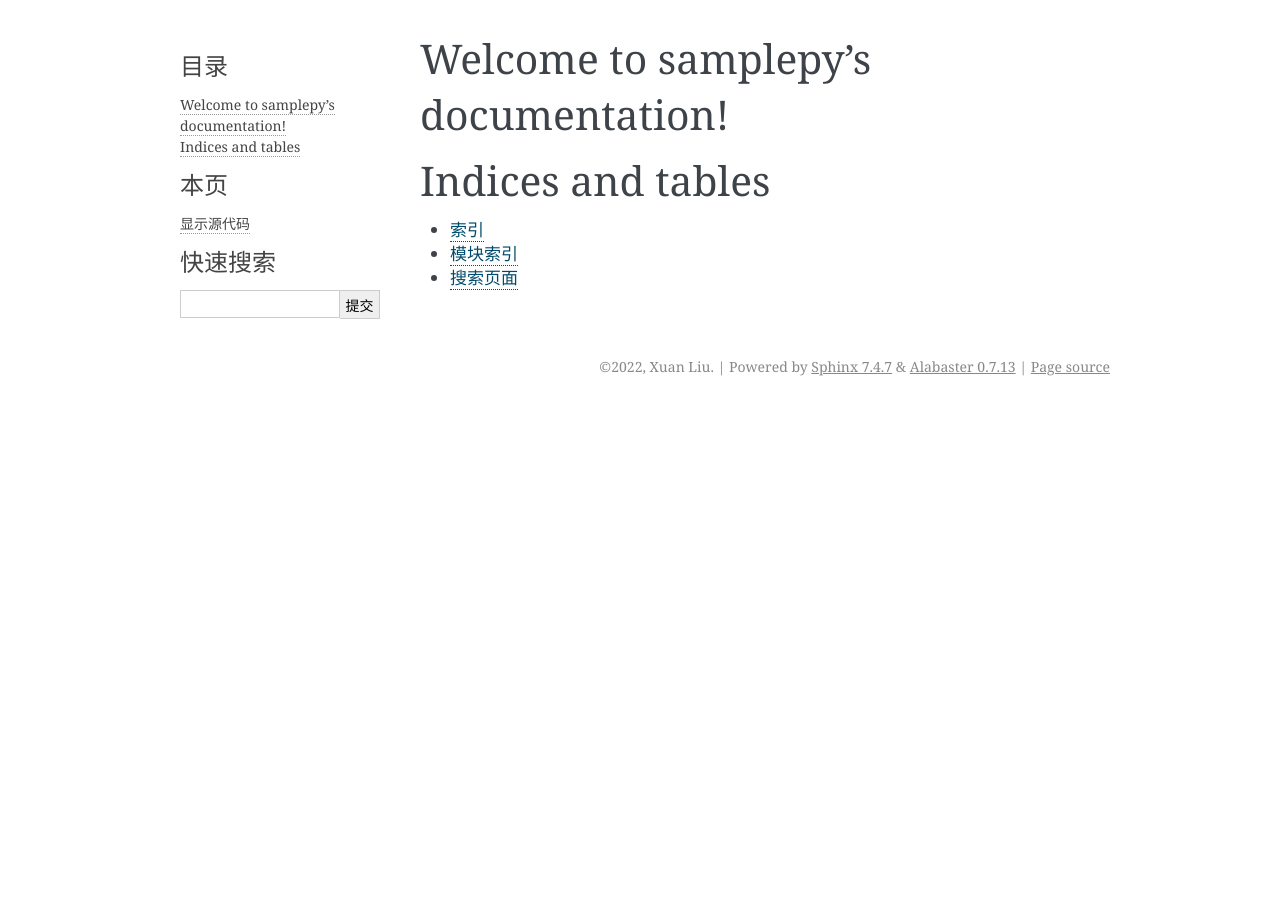
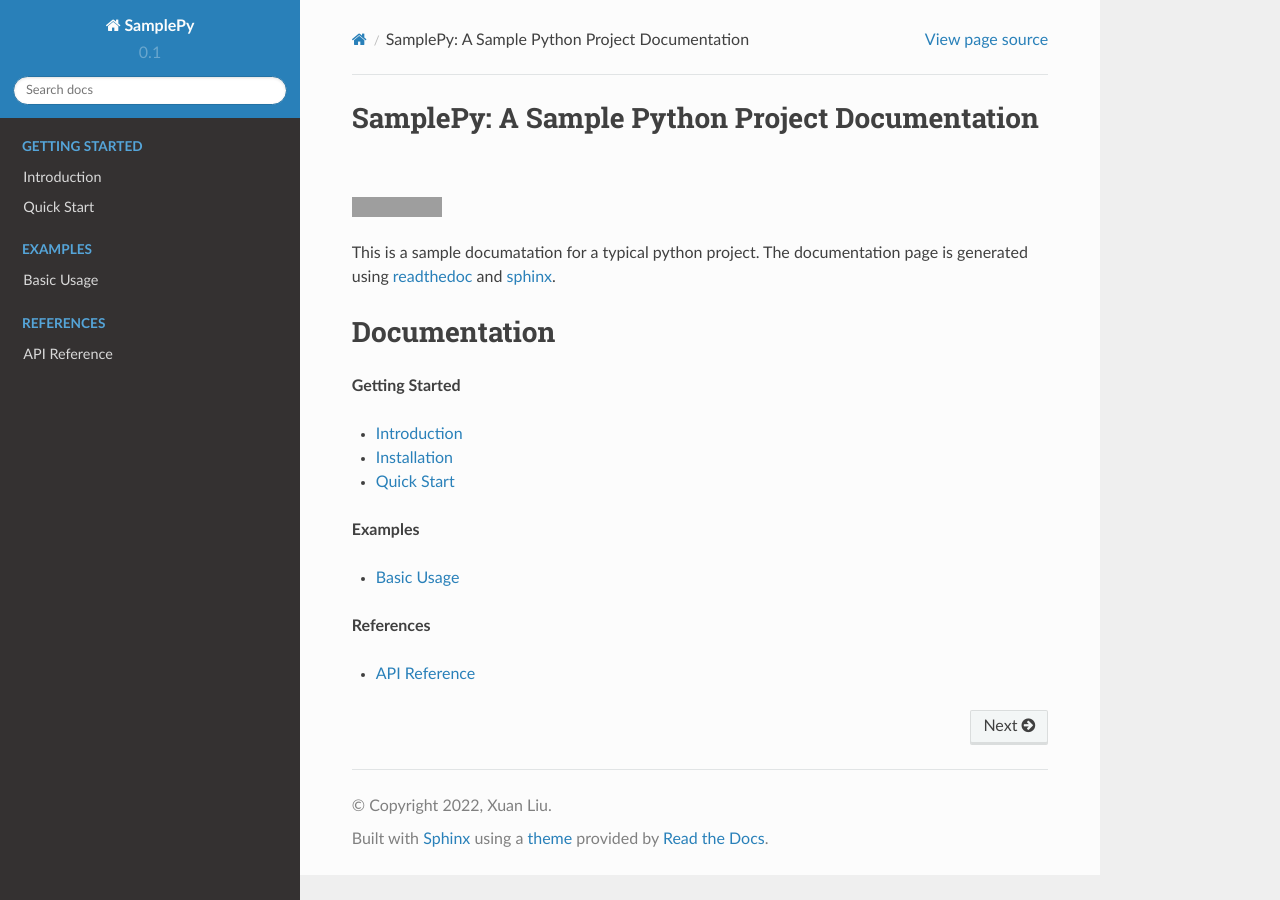
Before and after one commit to seraph0012/samplepy, a Sphinx documentation site: the page built from docs/index.rst, in a window 1280 px wide. Built offline with Sphinx 7.4.7 and the Read the Docs theme 2.0.0, drawn with Linux system fonts in a browser that asks for light colours; pages that are not in the unit, such as notebooks, are missing from menus; grey boxes are pictures that could not be loaded.

Commit message:
create basic documatations

```diff
--- a/docs/conf.py
+++ b/docs/conf.py
@@ -11,15 +11,18 @@
 # documentation root, use os.path.abspath to make it absolute, like shown here.
 #
 # import os
-# import sys
-# sys.path.insert(0, os.path.abspath('.'))
+import sys
+sys.path.insert(0, os.path.abspath('..'))
 
 
 # -- Project information -----------------------------------------------------
 
-project = 'samplepy'
+project = 'SamplePy'
 copyright = '2022, Xuan Liu'
 author = 'Xuan Liu'
+
+version = '0.1'
+release = '0.1.1'
 
 
 # -- General configuration ---------------------------------------------------
@@ -28,7 +31,17 @@ author = 'Xuan Liu'
 # extensions coming with Sphinx (named 'sphinx.ext.*') or your custom
 # ones.
 extensions = [
+    'sphinx.ext.autodoc',
+    'sphinx.ext.autosummary',
+    'sphinx.ext.intersphinx',
+    'sphinx.ext.napoleon',
+    'sphinx.ext.todo',
+    'nbsphinx',
+    'nbsphinx_link',
 ]
+
+autodoc_default_flags = ["members"]
+autosummary_generate = True
 
 # Add any paths that contain templates here, relative to this directory.
 templates_path = ['_templates']
@@ -38,7 +51,8 @@ templates_path = ['_templates']
 #
 # This is also used if you do content translation via gettext catalogs.
 # Usually you set "language" from the command line for these cases.
-language = 'zh_CN'
+# language = 'zh_CN'
+language = None
 
 # List of patterns, relative to source directory, that match files and
 # directories to ignore when looking for source files.
@@ -51,9 +65,22 @@ exclude_patterns = ['_build', 'Thumbs.db', '.DS_Store']
 # The theme to use for HTML and HTML Help pages.  See the documentation for
 # a list of builtin themes.
 #
-html_theme = 'alabaster'
+html_theme = 'sphinx_rtd_theme'
+
+# Theme options are theme-specific and customize the look and feel of a theme
+# further.  For a list of options available for each theme, see the
+# documentation.
+html_theme_options = {
+    "canonical_url": "https://pypsa.readthedocs.io",
+    "display_version": True,
+    "sticky_navigation": True,
+    #'style_nav_header_background': '#009682',
+}
 
 # Add any paths that contain custom static files (such as style sheets) here,
 # relative to this directory. They are copied after the builtin static files,
 # so a file named "default.css" will overwrite the builtin "default.css".
 html_static_path = ['_static']
+
+# Example configuration for intersphinx: refer to the Python standard library.
+intersphinx_mapping = {"https://docs.python.org/": None}
--- a/docs/index.rst
+++ b/docs/index.rst
@@ -3,18 +3,52 @@
    You can adapt this file completely to your liking, but it should at least
    contain the root `toctree` directive.
 
-Welcome to samplepy's documentation!
-====================================
+SamplePy: A Sample Python Project Documentation
+===============================================
 
-.. toctree::
-   :maxdepth: 2
-   :caption: Contents:
+.. image:: https://img.shields.io/pypi/l/pypsa.svg
+    :target: License
+
+This is a sample documatation for a typical python project. The documentation page is generated using `readthedoc <https://readthedocs.org/>`_ and `sphinx <https://www.sphinx-doc.org/en/master/>`_.
 
 
 
-Indices and tables
-==================
 
-* :ref:`genindex`
-* :ref:`modindex`
-* :ref:`search`
+Documentation
+=============
+
+**Getting Started**
+
+* :doc:`introduction`
+* :doc:`installation`
+* :doc:`quick_start`
+
+.. toctree::
+   :hidden:
+   :maxdepth: 1
+   :caption: Getting Started
+
+   introduction
+   quick_start
+
+**Examples**
+
+* :doc:`examples-basic`
+
+.. toctree::
+   :hidden:
+   :maxdepth: 2
+   :caption: Examples
+
+   examples-basic
+
+**References**
+
+* :doc:`api_reference`
+
+.. toctree::
+   :hidden:
+   :maxdepth: 1
+   :caption: References
+
+   api_reference
```
Also changed, not shown: docs/api_reference.rst (added, +23 -0 lines), docs/examples-basic.rst (added, +18 -0 lines), docs/installation.rst (added, +22 -0 lines), docs/introduction.rst (added, +8 -0 lines), docs/quick_start.rst (added, +13 -0 lines), samplepy/__init__.py (added, +7 -0 lines), 7 other files.
